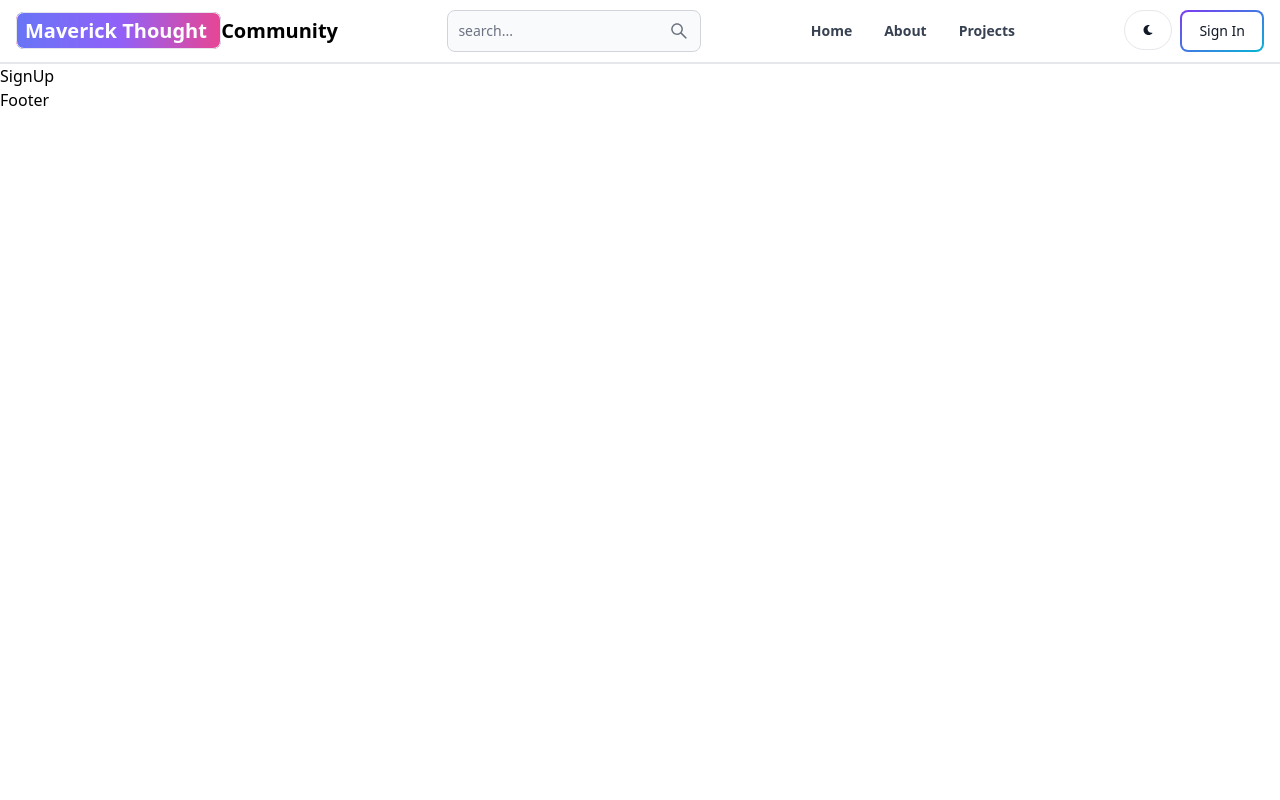
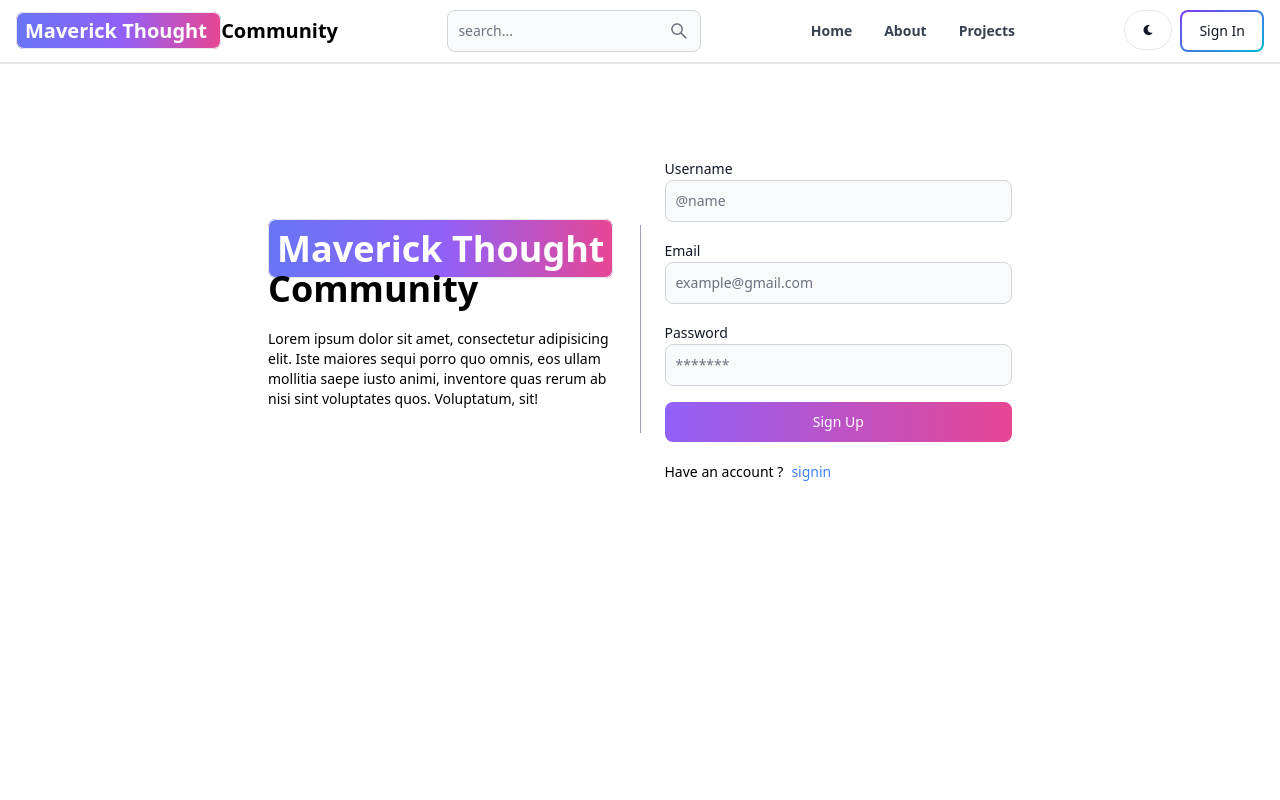
Before and after one commit to pythi1/blog, a React (Vite) app in the folder client/: page /sign-up in a window 1280 px wide. Shown: the top 800 px of the page. Built offline with nearby package versions, Linux system fonts and the light colour scheme.

Commit message:
create signin page

```diff
--- a/client/index.html
+++ b/client/index.html
@@ -7,6 +7,7 @@
   </head>
   <body>
     <div id="root"></div>
+
     <script type="module" src="/src/main.jsx"></script>
   </body>
 </html>
--- a/client/src/pages/SignUp.jsx
+++ b/client/src/pages/SignUp.jsx
@@ -1,8 +1,67 @@
+import { Button, Label, TextInput } from 'flowbite-react';
 import React from 'react'
+import { Link } from 'react-router-dom';
 
 function SignUp() {
   return (
-    <div>SignUp</div>
+    <div className='min-h-screen mt-20'>
+      <div className='flex p-3 max-w-3xl mx-auto gap-2 flex-col md:flex-row md:items-center'>
+
+        <div className='flex-1 '>
+          {/* leftside */}
+          <Link to={"/home"} className='font-bold dark:text-white lg:text-4xl text-2xl' >
+            <span className='border px-2 py-1 bg-gradient-to-r from-indigo-500 via-purple-500 to-pink-500 rounded-lg text-white'  > Maverick Thought </span> Community
+          </Link>
+
+          <p className='text-sm mt-5 '>
+            Lorem ipsum dolor sit amet, consectetur adipisicing elit. Iste maiores sequi porro quo omnis, eos ullam mollitia saepe iusto animi, inventore quas rerum ab nisi sint voluptates quos. Voluptatum, sit!
+          </p>
+        </div>
+
+        <div className="lg:w-[1px] lg:h-52 lg:mt-5 lg:bg-gray-400 lg:mx-4"></div>
+
+        <div className='flex-1'>
+          {/* rightside */}
+          <form className='flex flex-col gap-4 ' >
+            <div>
+              <Label value='Username' />
+              <TextInput
+                type='text'
+                placeholder='@name'
+                id='username'
+              />
+            </div>
+
+            <div>
+              <Label value='Email' />
+              <TextInput
+                type='text'
+                placeholder='example@gmail.com'
+                id='email'
+              />
+            </div>
+
+            <div>
+              <Label value='Password' />
+              <TextInput
+                type='text'
+                placeholder='*******'
+                id='password'
+              />
+            </div>
+
+            <Button gradientDuoTone='purpleToPink' type='submit' >Sign Up</Button>
+
+          </form>
+
+            <div className='flex gap-2 text-sm mt-5'>
+              <span>Have an account ? </span>
+              <Link to='/sign-in' className='text-blue-500' >signin</Link>
+            </div>
+
+        </div>
+      </div>
+    </div>
   )
 }
 
```
